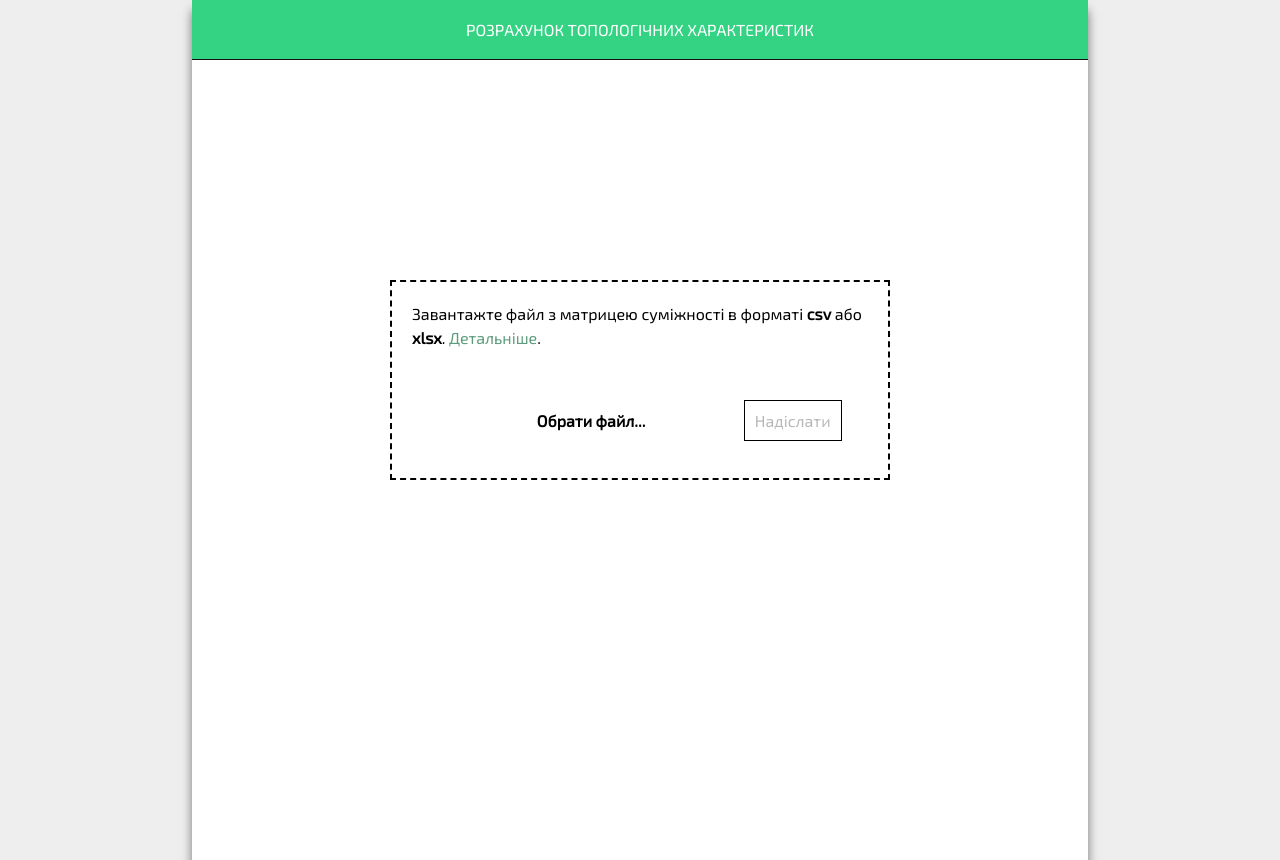
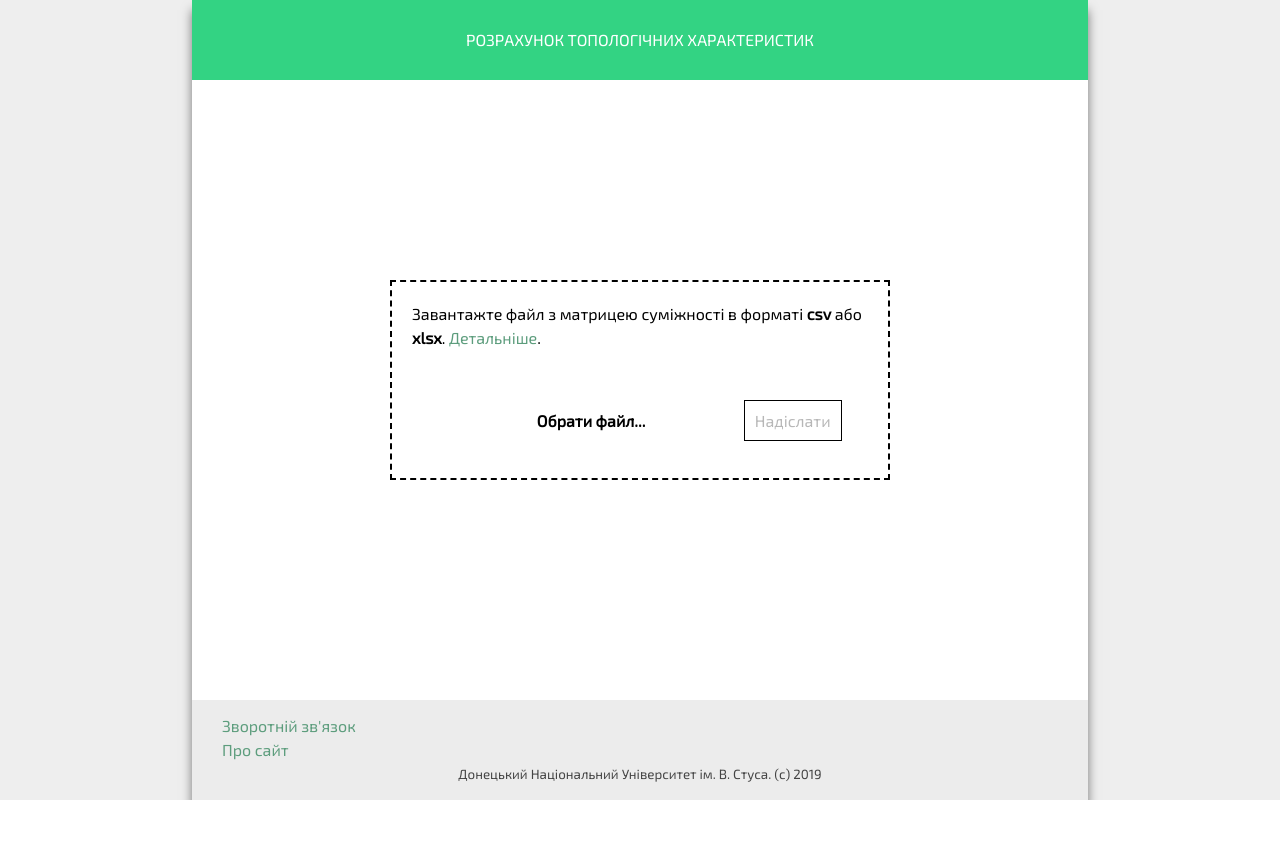
Before and after one commit to foegit/graphtopology, a Flask app: page / in a window 1280 px wide. After the commit the page ends 800 px from the top, so only its background shows below. Run offline with Flask 2, Linux system fonts and the light colour scheme.

Commit message:
Add footer

```diff
--- a/static/main.css
+++ b/static/main.css
@@ -23,16 +23,17 @@ body {
 }
 .content {
   padding: 10px;
-  min-height: 100vh;
   padding: 20px;
+  flex: 1;
+  display: flex;
+  flex-direction: column;
 }
 header {
   background: #33d383;
-  height: 60px;
+  height: 80px;
   display: flex;
   align-items: center;
   justify-content: center;
-  border-bottom: 1px solid #111;
 }
 
 header a {
@@ -158,12 +159,20 @@ h1:before {
   display: none;
 }
 
+.load {
+  min-height: 100%;
+  flex: 1;
+  display: flex;
+  justify-content: center;
+  align-items: center;
+}
+
 .loadFile {
+  height: 100%;
   width: 500px;
-  margin: 0 auto;
+  margin: auto;
   padding: 20px;
   border: 2px dashed #000;
-  margin-top: 200px;
   height: 200px;
   display: flex;
   justify-content: space-around;
@@ -257,3 +266,25 @@ form {
 .pimg img{
   border-radius: 5px;
 }
+
+footer {
+  height: 100px;
+  background: #ececec;
+  color: #444;
+  display: flex;
+  padding: 10px;
+  justify-content: center;
+  align-items: center;
+  flex-direction: column;
+  margin-top: 20px;
+}
+
+footer .info {
+  font-size: 10pt;
+  color: #444;
+}
+
+footer .links {
+  width: 100%;
+  padding: 0 20px;
+}
--- a/templates/index.html
+++ b/templates/index.html
@@ -3,6 +3,8 @@
   Home
 {% endblock %}
 {% block content %}
+<div class="load">
+
   <div class="loadFile">
     <div class="description">
       Завантажте файл з матрицею суміжності в форматі <strong>csv</strong>  або  <strong>xlsx</strong>.
@@ -20,4 +22,5 @@
     </form>
   <script src="{{ url_for('static', filename='loadfile.js')}}"></script>
   </div>
+  </div>
 {% endblock %}
--- a/templates/layout.html
+++ b/templates/layout.html
@@ -18,6 +18,19 @@
       {% endwith %}
       {% block content %}{% endblock %}
     </div>
+    <footer>
+      <div class="links">
+        <div class="link">
+          <a href="mailto:foegit@gmail.com">Зворотній зв'язок</a>
+        </div>
+        <div class="link">
+          <a href="/about">Про сайт</a>
+        </div>
+      </div>
+      <div class="info">
+        Донецький Національний Університет ім. В. Стуса. (c) 2019
+      </div>
+    </footer>
   </div>
 
 </body>
```
